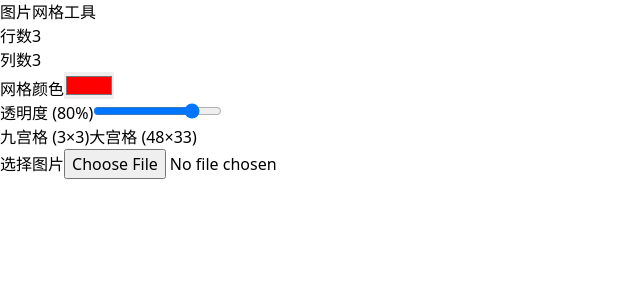
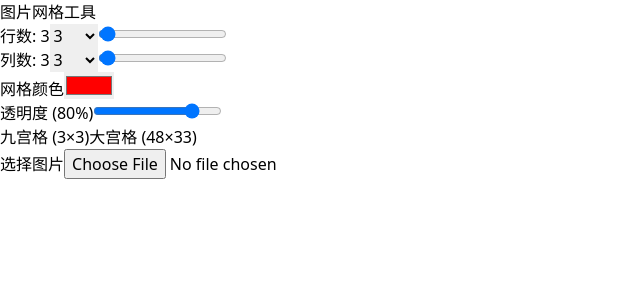
Before and after one commit to kidwon/image-grid-tool, a React (Vite) app: page / in a window 1280 px wide. Shown: the top 300 px of the page, without its empty margins (0-640 px from the left). Built offline with nearby package versions, Linux system fonts and the light colour scheme.

Commit message:
fix: input bugs

```diff
--- a/src/App.jsx
+++ b/src/App.jsx
@@ -6,7 +6,7 @@ export default function App() {
   const [rows, setRows] = useState(3);
   const [cols, setCols] = useState(3);
   const [error, setError] = useState('');
-  const [gridColor, setGridColor] = useState('#ff0000'); // 默认白色
+  const [gridColor, setGridColor] = useState('#ff0000'); // 默认红色
   const [gridOpacity, setGridOpacity] = useState(0.8); // 默认透明度
   const canvasRef = useRef(null);
   const fileInputRef = useRef(null);
@@ -41,26 +41,18 @@ export default function App() {
   };
 
   const handleRowsChange = (e) => {
-    // 只允许数字输入
-    const value = e.target.value.replace(/[^\d]/g, '');
-    const newRows = parseInt(value) || 0;
-    if (validateGridSize(newRows, cols)) {
+    const newRows = parseInt(e.target.value);
     setRows(newRows);
     if (selectedImage) {
       drawImageWithGrid(selectedImage, newRows, cols);
     }
-    }
   };
 
   const handleColsChange = (e) => {
-    // 只允许数字输入
-    const value = e.target.value.replace(/[^\d]/g, '');
-    const newCols = parseInt(value) || 0;
-    if (validateGridSize(rows, newCols)) {
+    const newCols = parseInt(e.target.value);
     setCols(newCols);
     if (selectedImage) {
       drawImageWithGrid(selectedImage, rows, newCols);
-      }
     }
   };
 
@@ -160,34 +152,48 @@ export default function App() {
           <div className="space-y-6">
             <div className="space-y-4">
               <div className="flex gap-4">
-                <div className="flex-1">
-                  <label className="block text-sm font-medium text-gray-700 mb-1">
-                    行数
+                <div className="flex-1 space-y-2">
+                  <label className="block text-sm font-medium text-gray-700">
+                    行数: {rows}
                   </label>
-                  <input
-                    type="text"
-                    inputMode="numeric"
-                    pattern="[0-9]*"
+                  <select
                     value={rows}
                     onChange={handleRowsChange}
+                    className="w-full px-3 py-2 border border-gray-300 rounded-md mb-2"
+                  >
+                    {Array.from({length: 100}, (_, i) => i + 1).map(num => (
+                      <option key={num} value={num}>{num}</option>
+                    ))}
+                  </select>
+                  <input
+                    type="range"
                     min="1"
-                    max="20"
-                    className="w-full px-3 py-2 border border-gray-300 rounded-md"
+                    max="100"
+                    value={rows}
+                    onChange={handleRowsChange}
+                    className="w-full"
                   />
                 </div>
-                <div className="flex-1">
-                  <label className="block text-sm font-medium text-gray-700 mb-1">
-                    列数
+                <div className="flex-1 space-y-2">
+                  <label className="block text-sm font-medium text-gray-700">
+                    列数: {cols}
                   </label>
-                  <input
-                    type="text"
-                    inputMode="numeric"
-                    pattern="[0-9]*"
+                  <select
                     value={cols}
                     onChange={handleColsChange}
+                    className="w-full px-3 py-2 border border-gray-300 rounded-md mb-2"
+                  >
+                    {Array.from({length: 100}, (_, i) => i + 1).map(num => (
+                      <option key={num} value={num}>{num}</option>
+                    ))}
+                  </select>
+                  <input
+                    type="range"
                     min="1"
-                    max="20"
-                    className="w-full px-3 py-2 border border-gray-300 rounded-md"
+                    max="100"
+                    value={cols}
+                    onChange={handleColsChange}
+                    className="w-full"
                   />
                 </div>
               </div>
```
Lines whose indentation alone changed are shown as unchanged.
